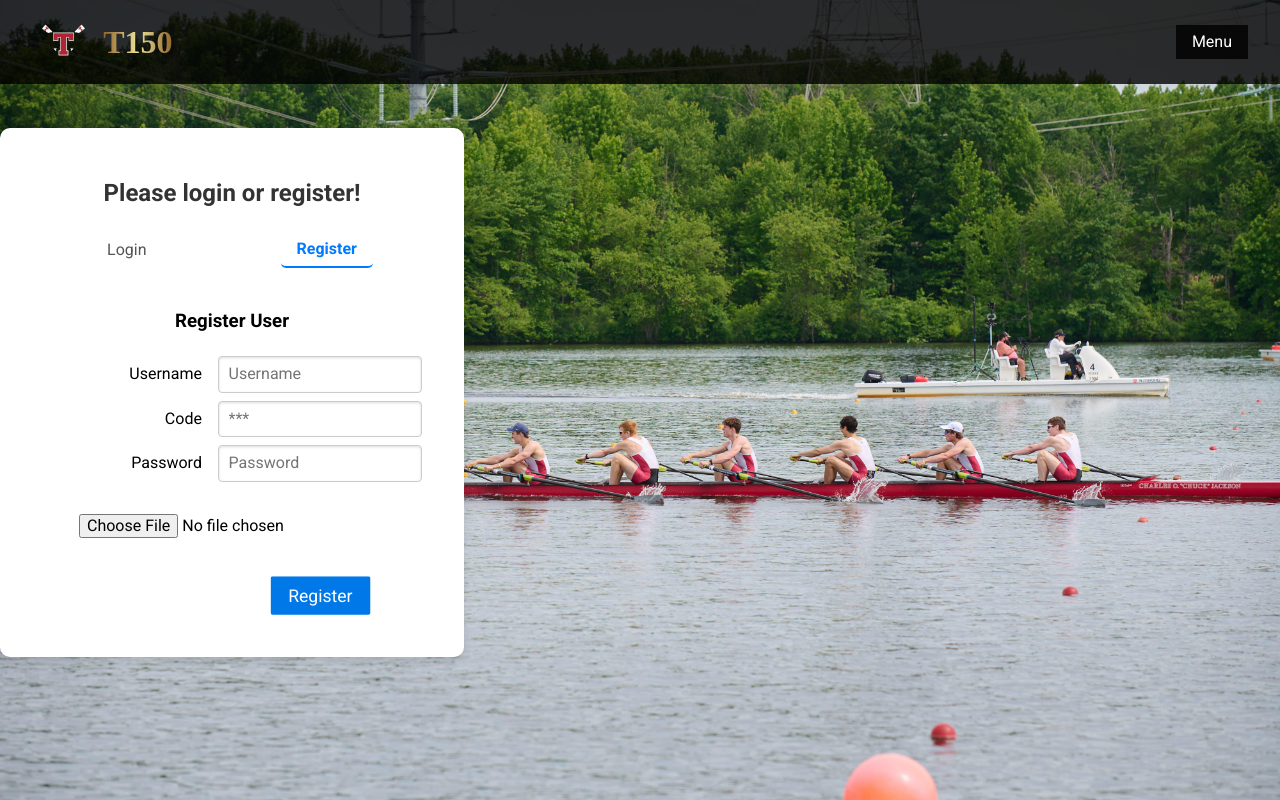
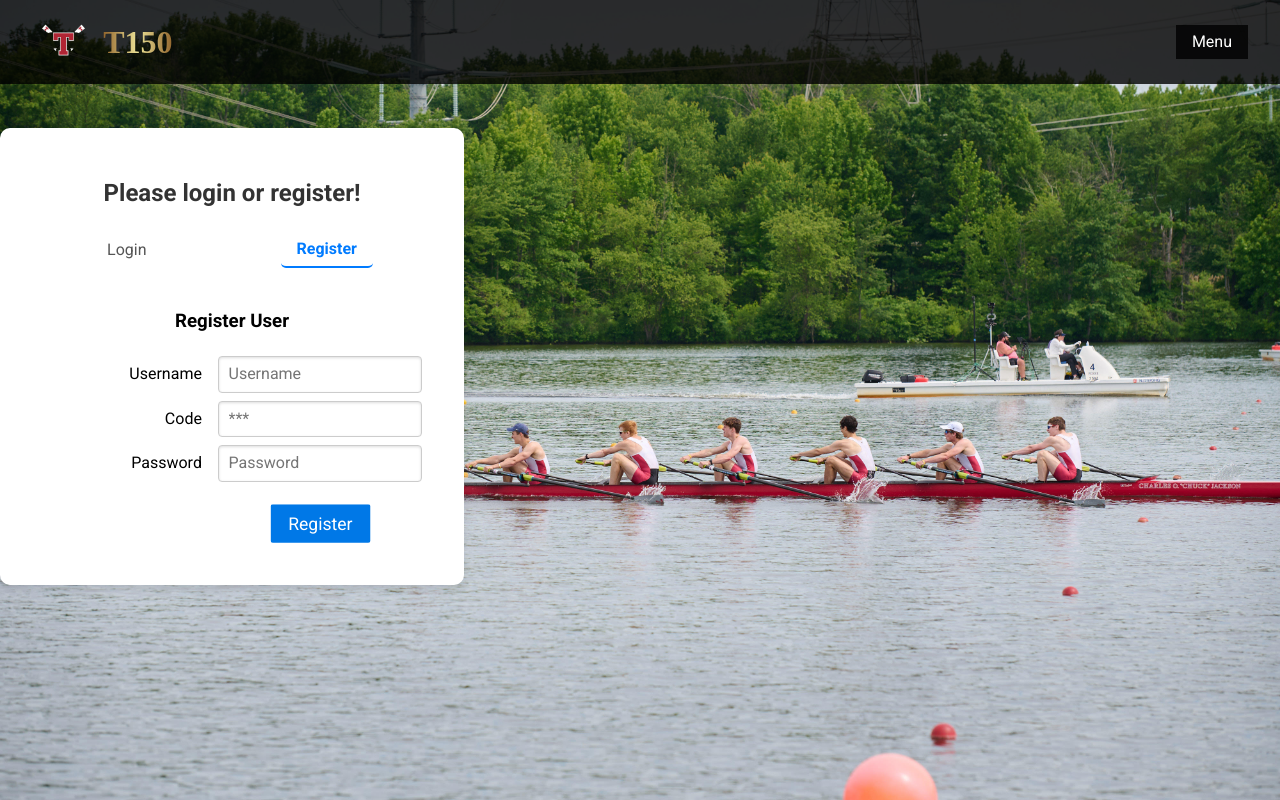
Before and after one commit to ws-kj/T150, a Vue app: page /login in a window 1280 px wide. Both pictures are taken after a click on the button "Register". Built offline with nearby package versions, Linux system fonts and the light colour scheme; no server answers.

Commit message:
removed profile pic

```diff
--- a/client/components/Login/RegisterForm.vue
+++ b/client/components/Login/RegisterForm.vue
@@ -2,7 +2,6 @@
 import router from "@/router";
 import { useUserStore } from "@/stores/user";
 import { ref } from "vue";
-import UploadMedia from "../Media/UploadMedia.vue";
 
 const username = ref("");
 const password = ref("");
@@ -41,9 +40,6 @@ async function assignURL(url: string) {
         <label for="aligned-password">Password</label>
         <input type="password" v-model.trim="password" id="aligned-password" placeholder="Password" required />
       </div>
-      <div class="pure-control-group">
-        <UploadMedia @update:imageURL="assignURL"></UploadMedia>
-      </div>
       <div class="pure-controls">
         <button id="Register" type="submit" class="pure-button pure-button-primary">Register</button>
       </div>
```
